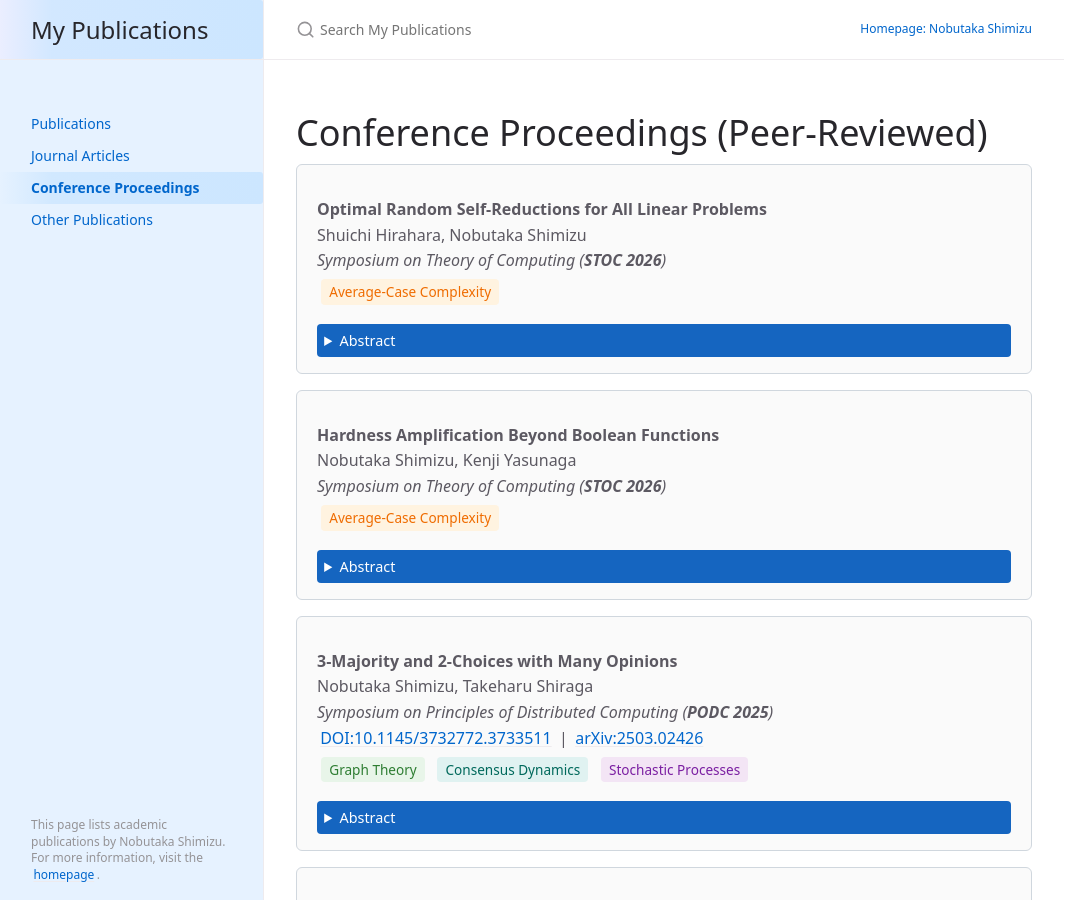
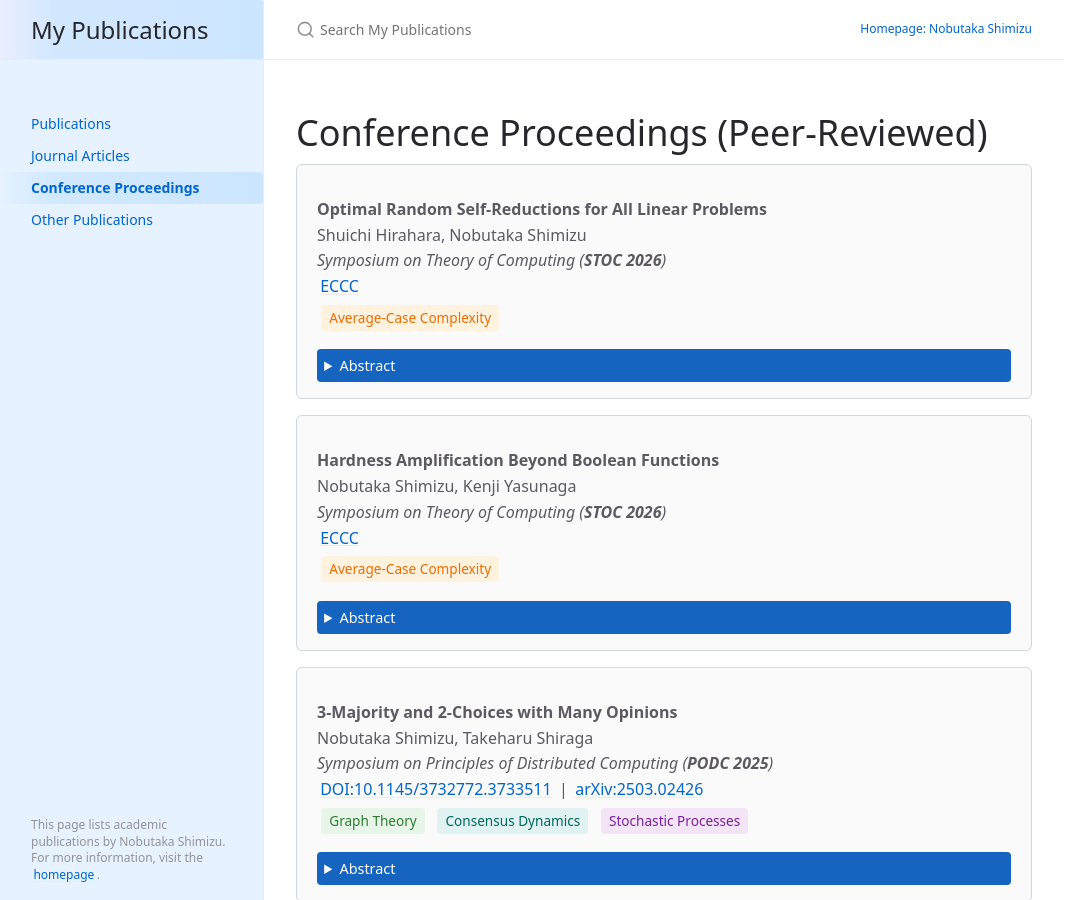
Before and after one commit to NobutakaShimizu/mypapers, a Jekyll site: the page built from docs/conference.md, in a window 1280 px wide and 900 px high. Shown: the whole window, without its empty margins (0-1065 px from the left). Built offline with Jekyll 4.4.1, drawn with Linux system fonts in a browser that asks for light colours; cached includes are drawn as plain includes.

Commit message:
学術出版物リストにおいて、STOC 2026の論文にECCCへのリンクを追加し、情報の整合性を強化。また、研究成果へのアクセスを向上させた。

```diff
--- a/docs/conference.md
+++ b/docs/conference.md
@@ -9,6 +9,7 @@ nav_order: 3
 <div class="paper" markdown="1">**Optimal Random Self-Reductions for All Linear Problems**<br>
   Shuichi Hirahara, Nobutaka Shimizu<br>
   *Symposium on Theory of Computing (**STOC 2026**)*<br>
+  [ECCC](https://eccc.weizmann.ac.il/report/2026/048/) <br>
   <span class="paper-tag complexity">Average-Case Complexity</span>
   <details class="paper-abstract"><summary>Abstract</summary>
   <div class="paper-abstract-body">
@@ -43,6 +44,7 @@ nav_order: 3
 <div class="paper" markdown="1">**Hardness Amplification Beyond Boolean Functions**<br>
   Nobutaka Shimizu, Kenji Yasunaga<br>
   *Symposium on Theory of Computing (**STOC 2026**)*<br>
+  [ECCC](https://eccc.weizmann.ac.il/report/2026/038/) <br>
   <span class="paper-tag complexity">Average-Case Complexity</span>
   <details class="paper-abstract"><summary>Abstract</summary>
   <div class="paper-abstract-body">
```
